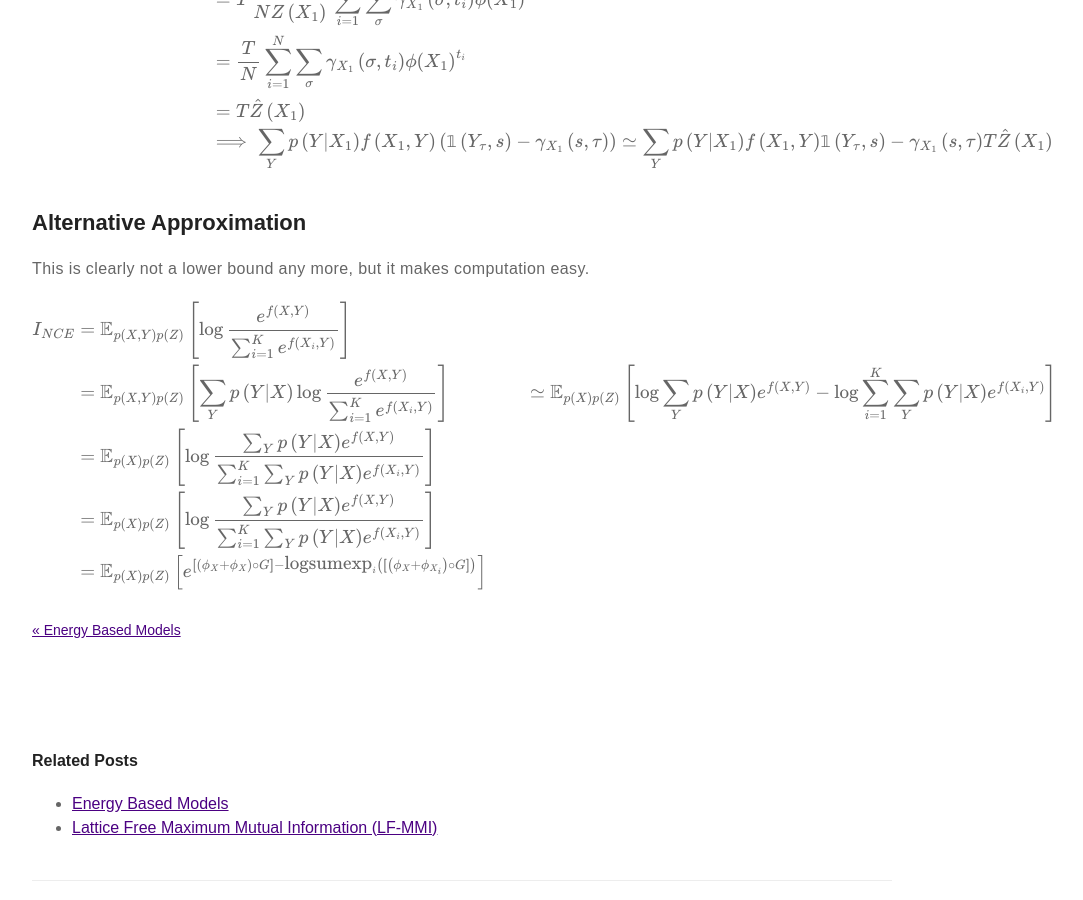
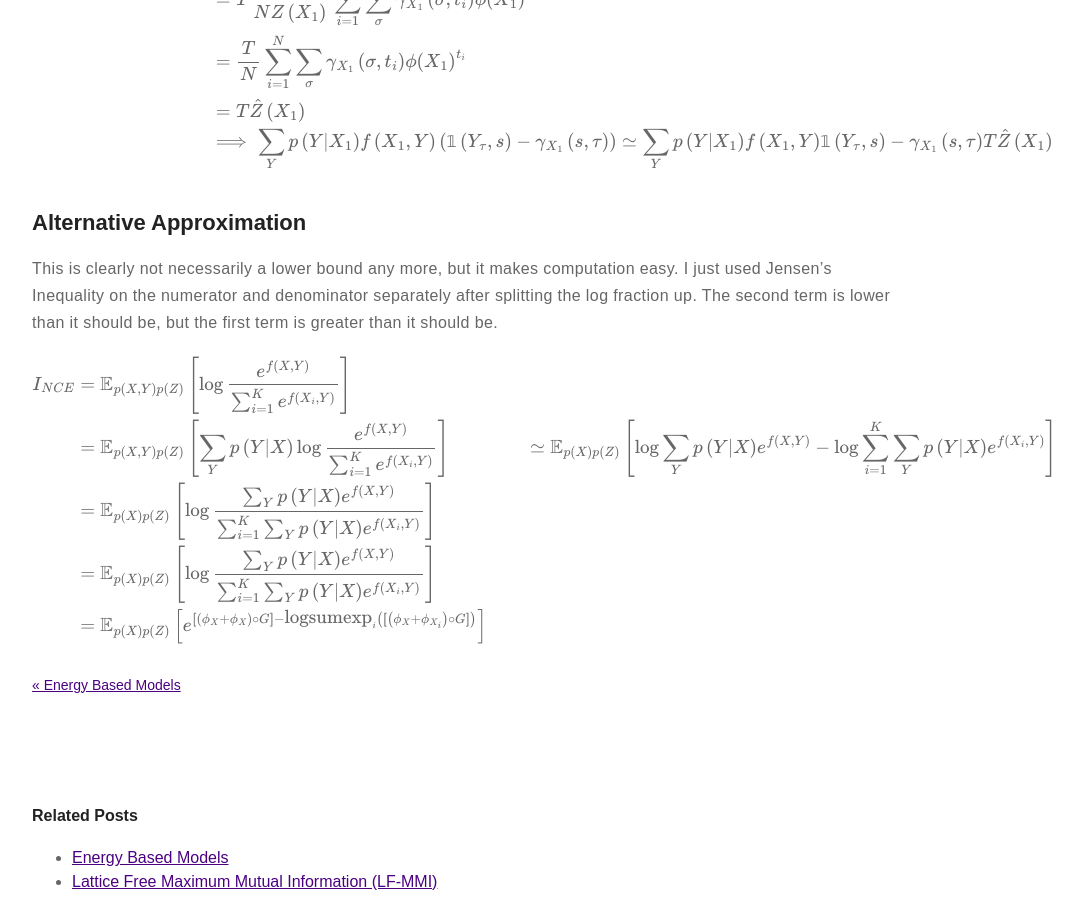
Before and after one commit to m-wiesner/m-wiesner.github.io, a Jekyll site: the page built from _posts/2020-10-30-Variational-Bounds-on-Mutual-Information.markdown, in a window 1280 px wide and 900 px high, scrolled down 9952 px. Shown: the whole window, without its empty margins (178-1261 px from the left). Built offline with Jekyll 4.4.1, drawn with Linux system fonts in a browser that asks for light colours; formulas are drawn with MathJax 3.

Commit message:
Update 2020-10-30-Variational-Bounds-on-Mutual-Information.markdown

```diff
--- a/_posts/2020-10-30-Variational-Bounds-on-Mutual-Information.markdown
+++ b/_posts/2020-10-30-Variational-Bounds-on-Mutual-Information.markdown
@@ -354,7 +354,7 @@ $$\begin{align}
 
 
 ## Alternative Approximation
-This is clearly not a lower bound any more, but it makes computation easy.
+This is clearly not necessarily a lower bound any more, but it makes computation easy. I just used Jensen's Inequality on the numerator and denominator separately after splitting the log fraction up. The second term is lower than it should be, but the first term is greater than it should be.
 
 $$\begin{align}
 I_{NCE} &= \mathbb{E}_{p\left(X, Y\right)p\left(Z\right)}\left[\log{\frac{e^{f\left(X, Y\right)}}{\sum_{i=1}^{K} e^{f\left(X_i, Y\right)}}}\right] \\
```
